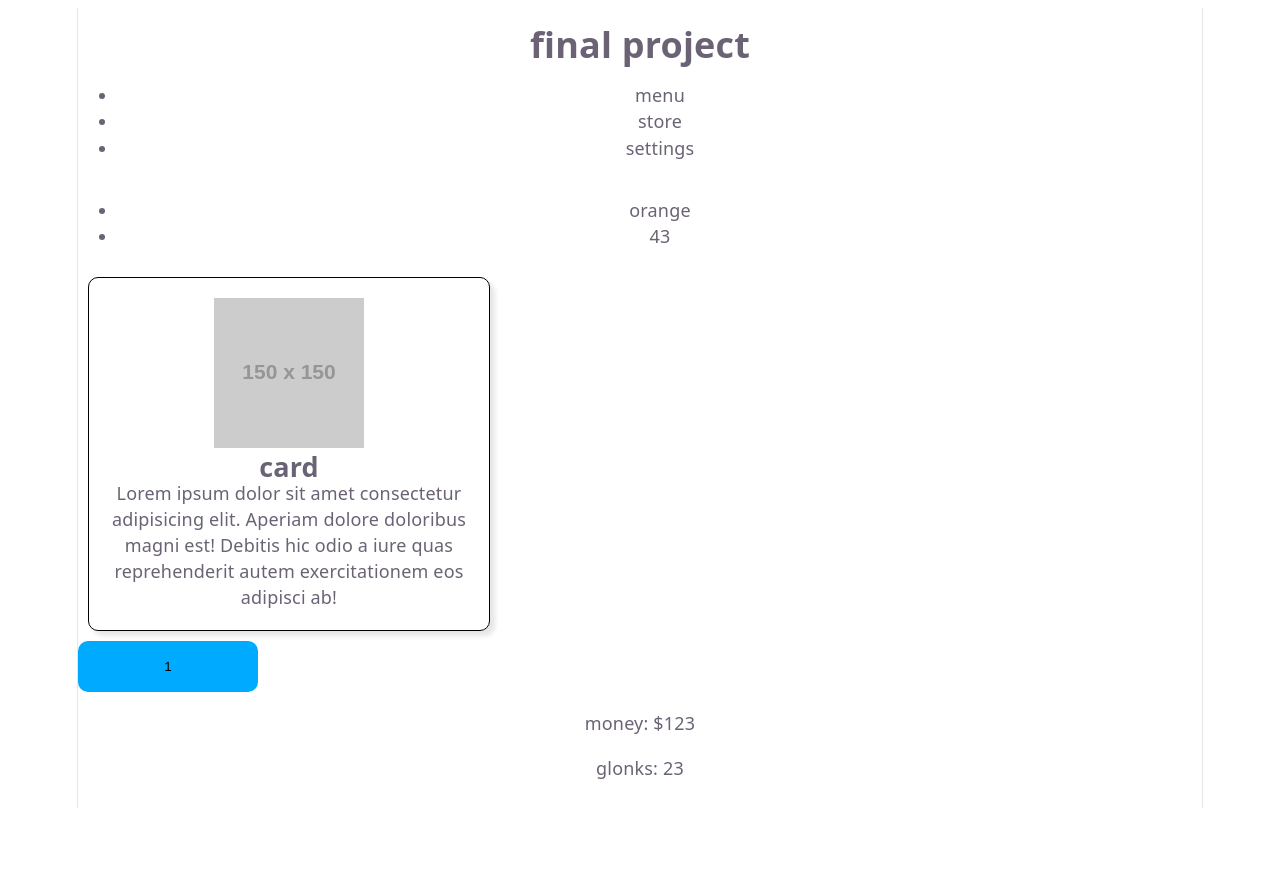
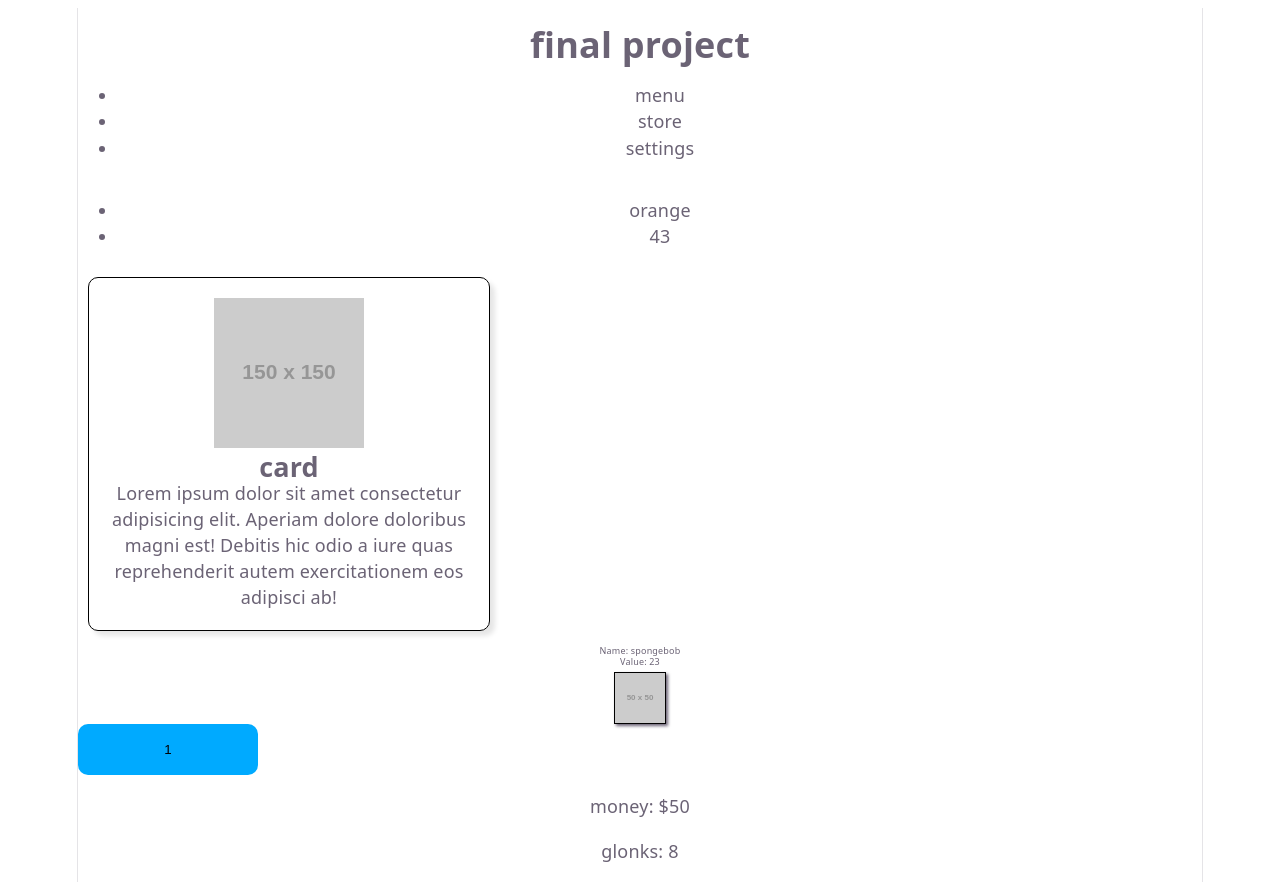
Before and after one commit to JosephHumphrey/CS-332-Final---Glonkulous, a React (Vite) app: page / in a window 1280 px wide. Before the commit the page ends 816 px from the top, so only its background shows below. Built offline with nearby package versions, Linux system fonts and the light colour scheme.

Commit message:
added glonk example

```diff
--- a/src/App.tsx
+++ b/src/App.tsx
@@ -3,16 +3,21 @@ import Header from './Header.tsx'
 import Field from './Field.tsx';
 import Card from './Card.tsx';
 import Button from './Button/Button.tsx';
+import Glonks from './Glonks.tsx';
 
 function App() {
+
+  let userMoney: number = 50;
+  let numGlonks: number = 8;
 
   return(
     <>
       <Header/>
       <Field/>
       <Card/>
+      <Glonks name="spongebob" value={23}/>
       <Button/>
-      <Footer/>
+      <Footer money={userMoney} glonks={numGlonks}/>
     </>
   );
 }
--- a/src/Footer.tsx
+++ b/src/Footer.tsx
@@ -1,11 +1,11 @@
 
-function Footer() {
+function Footer(props: {money: number, glonks: number}) {
 
     return(
         <footer>
             <nav>
-                <p>money: $123</p>
-                <p>glonks: 23</p>
+                <p>money: ${props.money ?? 0}</p>
+                <p>glonks: {props.glonks ?? 0}</p>
             </nav>
         </footer>
     );
--- /dev/null
+++ b/src/Glonks.tsx
@@ -0,0 +1,13 @@
+
+function Glonks(props: {name: String, value: number}) {
+
+    return(
+        <div className="glonk">
+            <p>Name: {props.name}</p>
+            <p>Value: {props.value}</p>
+            <img src="https://via.placeholder.com/50" alt="glonk" />
+        </div>
+    );
+}
+
+export default Glonks
--- a/src/index.css
+++ b/src/index.css
@@ -60,6 +60,18 @@
   display: flex;
   flex-direction: column;
   box-sizing: border-box;
+}
+
+.glonk {
+  font-size: .5rem;
+  line-height: 2px;
+  padding: 0;
+  margin: 0;
+}
+
+.glonk img {
+  border: 1px solid black;
+  box-shadow: 2px 2px 3px;
 }
 
 .card {
```
